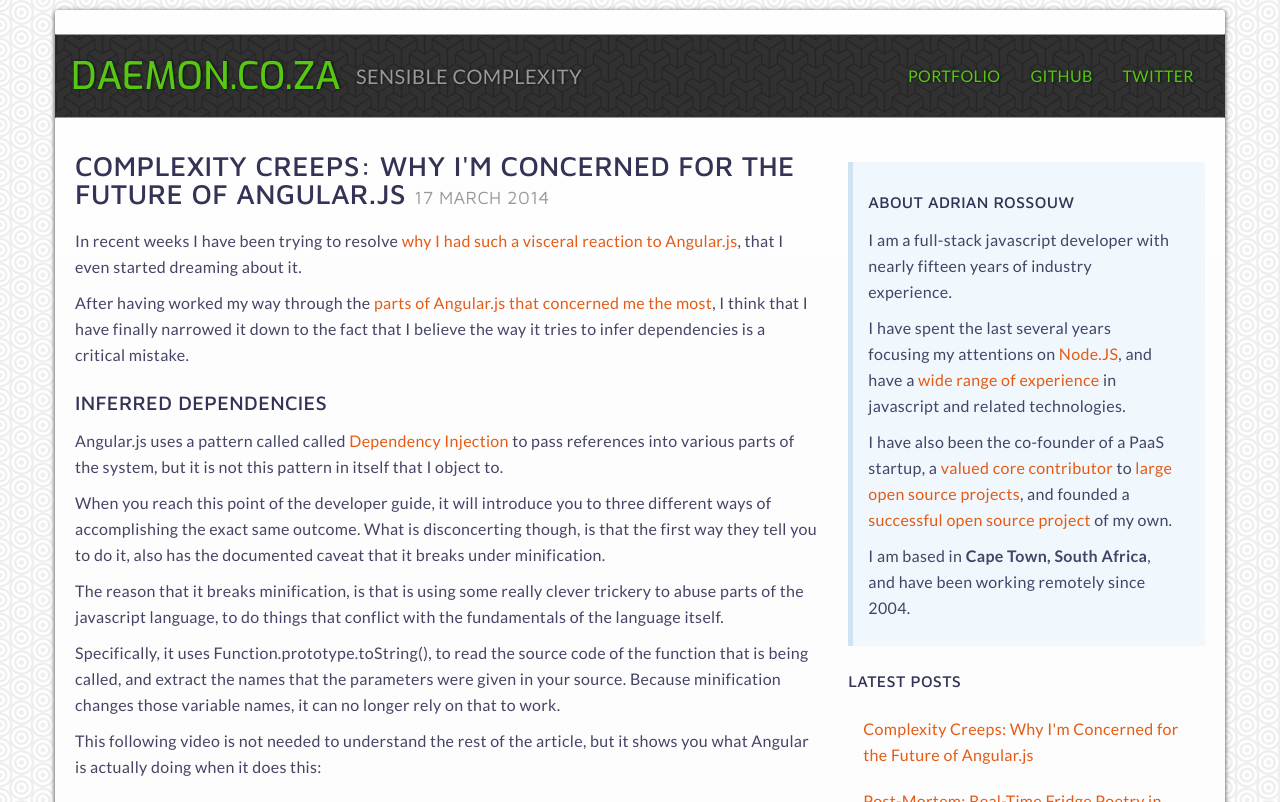
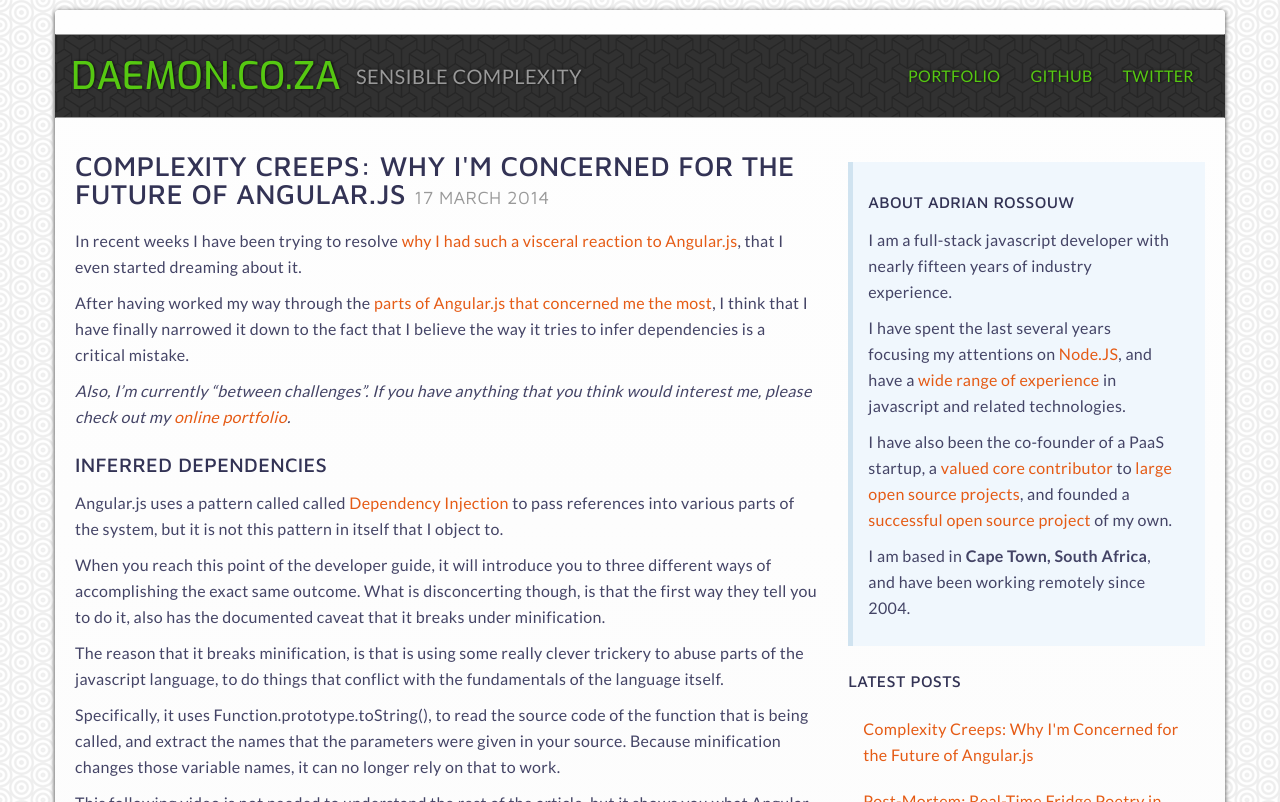
Before and after one commit to AdrianRossouw/daemon-co-za, a Jekyll site: the page built from _posts/articles/2014-03-17-complexity-creeps-concerned-for-future-of-angular.md, in a window 1280 px wide and 900 px high, cut to the strip 0-802 px from the top of the window. Built offline with Jekyll 4.4.1, drawn with Linux system fonts in a browser that asks for light colours.

Commit message:
add portfolio link

```diff
--- a/_posts/articles/2014-03-17-complexity-creeps-concerned-for-future-of-angular.md
+++ b/_posts/articles/2014-03-17-complexity-creeps-concerned-for-future-of-angular.md
@@ -32,6 +32,10 @@ that I even started dreaming about it.
 After having worked my way through the [parts of Angular.js that concerned me the most](http://daemon.co.za/2014/03/why-wrong-to-be-afraid-angular), I think
 that I have finally narrowed it down to the fact that I believe the way it tries to infer dependencies is a
 critical mistake.
+
+_Also, I'm currently "between challenges".
+If you have anything that you think would interest me,
+please check out my [online portfolio](/portfolio)._
 
 ### Inferred Dependencies
 
```
